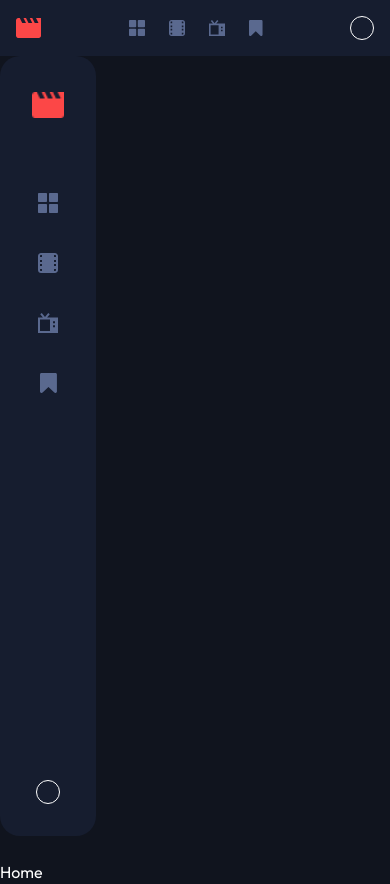
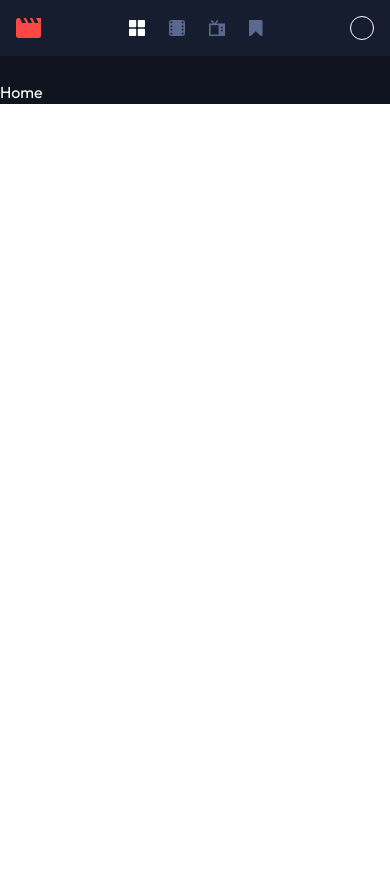
Before and after one commit to aleksi-svaridze/movies, a React (Create React App) app: page / in a window 390 px wide. After the commit the page ends 844 px from the top, so only its background shows below. Built offline with nearby package versions, Linux system fonts and the light colour scheme.

Commit message:
Add routes and navlinks to menu

```diff
--- a/src/assets/Icons.jsx
+++ b/src/assets/Icons.jsx
@@ -1,96 +1,97 @@
-export const BookmarkedIcon = () => {
+export const BookmarkedIcon = ({isActive}) => {
     return(
         <svg width="14" height="16" viewBox="0 0 14 16" fill="none" xmlns="http://www.w3.org/2000/svg">
             <path d="M12.3093 0C12.4715 0 12.6266 0.031725 12.7746 0.0951751C13.0073 0.186825 13.1923 0.331351 13.3298 0.528751C13.4673 0.726151 13.536 0.944701 13.536 1.1844V14.8156C13.536 15.0553 13.4673 15.2738 13.3298 15.4712C13.1923 15.6686 13.0073 15.8132 12.7746 15.9048C12.6407 15.9612 12.4856 15.9894 12.3093 15.9894C11.9709 15.9894 11.6783 15.8766 11.4316 15.651L6.76801 11.1672L2.10443 15.651C1.85063 15.8837 1.55805 16 1.2267 16C1.06455 16 0.909451 15.9683 0.761401 15.9048C0.528751 15.8132 0.343688 15.6686 0.206213 15.4712C0.0687376 15.2738 0 15.0553 0 14.8156V1.1844C0 0.944701 0.0687376 0.726151 0.206213 0.528751C0.343688 0.331351 0.528751 0.186825 0.761401 0.0951751C0.909451 0.031725 1.06455 0 1.2267 0H12.3093Z"
-            fill="#5A698F"/>
+            fill={isActive ? "#fff" : "#5A698F"}
+            />
         </svg>
     )
 }
 
-export const TvSeriesIcon = () => {
+export const TvSeriesIcon = ({isActive}) => {
     return(
         <svg width="16" height="16" viewBox="0 0 16 16" fill="none" xmlns="http://www.w3.org/2000/svg">
             <path
                 fillRule="evenodd"
                 clipRule="evenodd"
                 d="M7.264 3.58487H16V16H0V3.58487H3.936L1.776 0.962173L3.024 0.0232784L5.6 3.12706L8.176 0L9.424 0.962173L7.264 3.58487ZM1.6 14.4481H9.6V5.13676H1.6V14.4481ZM13.6 11.3443H12V9.79243H13.6V11.3443ZM12 8.24054H13.6V6.68865H12V8.24054Z"
-                fill="#5A698F"
+                fill={isActive ? "#fff" : "#5A698F"}
             />
         </svg>
     )
 }
 
-export const MoviesIcon = () => {
+export const MoviesIcon = ({isActive}) => {
     return(
         <svg width="16" height="16" viewBox="0 0 16 16" fill="none" xmlns="http://www.w3.org/2000/svg">
             <path
                 fillRule="evenodd"
                 clipRule="evenodd"
                 d="M13.5644 0H2.43556C1.09044 0 0 1.09044 0 2.43556V13.5644C0 14.9096 1.09044 16 2.43556 16H13.5644C14.2104 16 14.8299 15.7434 15.2866 15.2866C15.7434 14.8299 16 14.2104 16 13.5644V2.43556C16 1.78961 15.7434 1.17011 15.2866 0.713358C14.8299 0.256602 14.2104 0 13.5644 0ZM3.2 7.2H1.6V5.6H3.2V7.2ZM3.2 8.8H1.6V10.4H3.2V8.8ZM14.4 7.2H12.8V5.6H14.4V7.2ZM14.4 8.8H12.8V10.4H14.4V8.8ZM14.4 2.192V3.2H12.8V1.6H13.808C13.965 1.6 14.1156 1.66237 14.2266 1.77339C14.3376 1.88441 14.4 2.03499 14.4 2.192ZM3.2 1.6H2.192C2.03499 1.6 1.88441 1.66237 1.77339 1.77339C1.66237 1.88441 1.6 2.03499 1.6 2.192V3.2H3.2V1.6ZM1.6 13.808V12.8H3.2V14.4H2.192C2.03499 14.4 1.88441 14.3376 1.77339 14.2266C1.66237 14.1156 1.6 13.965 1.6 13.808ZM12.8 14.4H13.808C14.135 14.4 14.4 14.135 14.4 13.808V12.8H12.8V14.4Z"
-                fill="#5A698F"
+                fill={isActive ? "#fff" : "#5A698F"}
             />
         </svg>
     )
 }
 
-export const MainMenuIcon = () => {
+export const MainMenuIcon = ({isActive}) => {
     return(
         <svg width="16" height="16" viewBox="0 0 16 16" fill="none" xmlns="http://www.w3.org/2000/svg">
             <path
                 fillRule="evenodd"
                 clipRule="evenodd"
                 d="M0.8 0H6.4C6.88 0 7.2 0.32 7.2 0.8V6.4C7.2 6.88 6.88 7.2 6.4 7.2H0.8C0.32 7.2 0 6.88 0 6.4V0.8C0 0.32 0.32 0 0.8 0ZM0.8 8.8H6.4C6.88 8.8 7.2 9.12 7.2 9.6V15.2C7.2 15.68 6.88 16 6.4 16H0.8C0.32 16 0 15.68 0 15.2V9.6C0 9.12 0.32 8.8 0.8 8.8ZM15.2 0H9.6C9.12 0 8.8 0.32 8.8 0.8V6.4C8.8 6.88 9.12 7.2 9.6 7.2H15.2C15.68 7.2 16 6.88 16 6.4V0.8C16 0.32 15.68 0 15.2 0ZM9.6 8.8H15.2C15.68 8.8 16 9.12 16 9.6V15.2C16 15.68 15.68 16 15.2 16H9.6C9.12 16 8.8 15.68 8.8 15.2V9.6C8.8 9.12 9.12 8.8 9.6 8.8Z"
-                fill="#5A698F"
+                fill={isActive ? "#fff" : "#5A698F"}
             />
         </svg>
     )
 }
 
 // Desktop Size
-export const MainMenuIconDesktop = () => {
+export const MainMenuIconDesktop = ({isActive}) => {
     return(
         <svg width="20" height="20" viewBox="0 0 20 20" fill="none" xmlns="http://www.w3.org/2000/svg">
             <path
                 fillRule="evenodd"
                 clipRule="evenodd"
                 d="M1 0H8C8.6 0 9 0.4 9 1V8C9 8.6 8.6 9 8 9H1C0.4 9 0 8.6 0 8V1C0 0.4 0.4 0 1 0ZM1 11H8C8.6 11 9 11.4 9 12V19C9 19.6 8.6 20 8 20H1C0.4 20 0 19.6 0 19V12C0 11.4 0.4 11 1 11ZM19 0H12C11.4 0 11 0.4 11 1V8C11 8.6 11.4 9 12 9H19C19.6 9 20 8.6 20 8V1C20 0.4 19.6 0 19 0ZM12 11H19C19.6 11 20 11.4 20 12V19C20 19.6 19.6 20 19 20H12C11.4 20 11 19.6 11 19V12C11 11.4 11.4 11 12 11Z"
-                fill="#5A698F"
+                fill={isActive ? "#fff" : "#5A698F"}
             />
         </svg>
     )
 }
 
-export const BookmarkedIconDesktop = () => {
+export const BookmarkedIconDesktop = ({isActive}) => {
     return(
         <svg width="17" height="20" viewBox="0 0 17 20" fill="none" xmlns="http://www.w3.org/2000/svg">
             <path
-                d="M15.3866 0C15.5893 0 15.7832 0.0396563 15.9683 0.118969C16.2591 0.233532 16.4904 0.414188 16.6623 0.660939C16.8341 0.907689 16.92 1.18088 16.92 1.4805V18.5195C16.92 18.8191 16.8341 19.0923 16.6623 19.3391C16.4904 19.5858 16.2591 19.7665 15.9683 19.881C15.8008 19.9515 15.607 19.9868 15.3866 19.9868C14.9636 19.9868 14.5979 19.8458 14.2895 19.5638L8.46001 13.959L2.63054 19.5638C2.31328 19.8546 1.94757 20 1.53338 20C1.33069 20 1.13681 19.9603 0.951751 19.881C0.660939 19.7665 0.42961 19.5858 0.257766 19.3391C0.085922 19.0923 0 18.8191 0 18.5195V1.4805C0 1.18088 0.085922 0.907689 0.257766 0.660939C0.42961 0.414188 0.660939 0.233532 0.951751 0.118969C1.13681 0.0396563 1.33069 0 1.53338 0H15.3866Z" fill="#5A698F"
+                d="M15.3866 0C15.5893 0 15.7832 0.0396563 15.9683 0.118969C16.2591 0.233532 16.4904 0.414188 16.6623 0.660939C16.8341 0.907689 16.92 1.18088 16.92 1.4805V18.5195C16.92 18.8191 16.8341 19.0923 16.6623 19.3391C16.4904 19.5858 16.2591 19.7665 15.9683 19.881C15.8008 19.9515 15.607 19.9868 15.3866 19.9868C14.9636 19.9868 14.5979 19.8458 14.2895 19.5638L8.46001 13.959L2.63054 19.5638C2.31328 19.8546 1.94757 20 1.53338 20C1.33069 20 1.13681 19.9603 0.951751 19.881C0.660939 19.7665 0.42961 19.5858 0.257766 19.3391C0.085922 19.0923 0 18.8191 0 18.5195V1.4805C0 1.18088 0.085922 0.907689 0.257766 0.660939C0.42961 0.414188 0.660939 0.233532 0.951751 0.118969C1.13681 0.0396563 1.33069 0 1.53338 0H15.3866Z" fill={isActive ? "#fff" : "#5A698F"}
             />
         </svg>
     )
 }
 
-export const TvSeriesIconDesktop = () => {
+export const TvSeriesIconDesktop = ({isActive}) => {
     return(
         <svg width="20" height="20" viewBox="0 0 20 20" fill="none" xmlns="http://www.w3.org/2000/svg">
             <path
                 fillRule="evenodd"
                 clipRule="evenodd"
                 d="M9.08 4.48109H20V20H0V4.48109H4.92L2.22 1.20272L3.78 0.029098L7 3.90883L10.22 0L11.78 1.20272L9.08 4.48109ZM2 6.42095V18.0601H12V6.42095H2ZM17 14.1804H15V12.2405H17V14.1804ZM15 10.3007H17V8.36082H15V10.3007Z"
-                fill="#5A698F"
+                fill={isActive ? "#fff" : "#5A698F"}
             />
         </svg>
     )
 }
 
-export const MoviesIconDesktop = () => {
+export const MoviesIconDesktop = ({isActive}) => {
     return(
         <svg width="20" height="20" viewBox="0 0 20 20" fill="none" xmlns="http://www.w3.org/2000/svg">
             <path
                 fillRule="evenodd"
                 clipRule="evenodd"
                 d="M16.9556 0H3.04444C1.36304 0 0 1.36304 0 3.04444V16.9556C0 18.637 1.36304 20 3.04444 20H16.9556C17.763 20 18.5374 19.6792 19.1083 19.1083C19.6792 18.5374 20 17.763 20 16.9556V3.04444C20 2.23701 19.6792 1.46264 19.1083 0.891697C18.5374 0.320753 17.763 0 16.9556 0ZM4 9H2V7H4V9ZM4 11H2V13H4V11ZM18 9H16V7H18V9ZM18 11H16V13H18V11ZM18 2.74V4H16V2H17.26C17.4563 2 17.6445 2.07796 17.7833 2.21674C17.922 2.35552 18 2.54374 18 2.74ZM4 2H2.74C2.54374 2 2.35552 2.07796 2.21674 2.21674C2.07796 2.35552 2 2.54374 2 2.74V4H4V2ZM2 17.26V16H4V18H2.74C2.54374 18 2.35552 17.922 2.21674 17.7833C2.07796 17.6445 2 17.4563 2 17.26ZM17.26 18C17.6687 18 18 17.6687 18 17.26V16H16V18H17.26Z"
-                fill="#5A698F"
+                fill={isActive ? "#fff" : "#5A698F"}
             />
         </svg>
     )
--- a/src/components/Headers.jsx
+++ b/src/components/Headers.jsx
@@ -1,3 +1,4 @@
+import { NavLink } from 'react-router'
 import { BookmarkedIcon, BookmarkedIconDesktop, MainMenuIcon, MainMenuIconDesktop, MoviesIcon, MoviesIconDesktop, TvSeriesIcon, TvSeriesIconDesktop } from '../assets/Icons'
 import logo from '../assets/images/logo.png'
 
@@ -6,18 +7,37 @@ export const MobileHeader = () => {
         <div className="h-14 bg-semidark-blue flex items-center justify-between px-4 md:rounded-[10px] lg:hidden">
             <img src={logo} className="w-[25px] h-5" alt="website logo" />
             <div className='flex items-center gap-x-6'>
-                <div  className="cursor-pointer size-4">
-                    <MainMenuIcon />
-                </div>
-                <div  className="cursor-pointer size-4">
-                    <MoviesIcon />
-                </div>
-                <div  className="cursor-pointer size-4">
-                    <TvSeriesIcon />
-                </div>
-                <div  className="cursor-pointer w-[14px] h-4">
-                    <BookmarkedIcon />
-                </div>
+                <NavLink to={'/'} className="cursor-pointer size-4">
+                    {
+                        ({isActive}) => (
+                            <MainMenuIcon isActive={isActive} />
+                        )
+                    }
+                </NavLink>
+
+                <NavLink to={'/movies'} className="cursor-pointer size-4">
+                    {
+                        ({isActive}) => (
+                            <MoviesIcon isActive={isActive} />
+                        )
+                    }
+                </NavLink>
+
+                <NavLink to={'/tvseries'} className="cursor-pointer size-4">
+                    {
+                        ({isActive}) => (
+                            <TvSeriesIcon isActive={isActive} />
+                        )
+                    }
+                </NavLink>
+
+                <NavLink to={'/bookmarked'} className="cursor-pointer w-[14px] h-4">
+                    {
+                        ({isActive}) => (
+                            <BookmarkedIcon isActive={isActive} />
+                        )
+                    }
+                </NavLink>
             </div>
             <div className="size-6 rounded-full border-white border-[1px]"></div>
         </div>
@@ -26,22 +46,39 @@ export const MobileHeader = () => {
 
 export const DesktopHeader = () => {
     return(
-        <div className='rounded-[20px] bg-semidark-blue w-24 flex flex-col items-center justify-between pt-9 pb-8' style={{minHeight: 'calc(100vh - 64px)'}}>
+        <div
+            className='hidden rounded-[20px] bg-semidark-blue w-24 lg:flex flex-col items-center justify-between pt-9 pb-8' style={{minHeight: 'calc(100vh - 64px)'}}>
             <div className='flex flex-col items-center gap-y-[75px]'>
                 <img src={logo} className="w-8 h-[25.6px]" alt="website logo" />
                 <div className='flex flex-col gap-y-10 items-center'>
-                    <div  className="cursor-pointer size-5">
-                       <MainMenuIconDesktop />
-                    </div>
-                    <div  className="cursor-pointer size-5">
-                        <MoviesIconDesktop />
-                    </div>
-                    <div  className="cursor-pointer size-5">
-                        <TvSeriesIconDesktop />
-                    </div>
-                    <div  className="cursor-pointer w-[17px] h-5">
-                        <BookmarkedIconDesktop />
-                    </div>
+                    <NavLink to={'/'} className="cursor-pointer size-5">
+                    {
+                        ({isActive}) => (
+                            <MainMenuIconDesktop isActive={isActive} />
+                        )
+                    }
+                    </NavLink>
+                    <NavLink to={'/movies'} className="cursor-pointer size-5">
+                    {
+                        ({isActive}) => (
+                            <MoviesIconDesktop isActive={isActive} />
+                        )
+                    }
+                    </NavLink>
+                    <NavLink to={'/tvseries'} className="cursor-pointer size-5">
+                    {
+                        ({isActive}) => (
+                            <TvSeriesIconDesktop isActive={isActive} />
+                        )
+                    }
+                    </NavLink>
+                    <NavLink to={'/bookmarked'} className="cursor-pointer w-[17px] h-5">
+                    {
+                        ({isActive}) => (
+                            <BookmarkedIconDesktop isActive={isActive} />
+                        )
+                    }
+                    </NavLink>
                 </div>
             </div>
             <div className="size-6 rounded-full border-white border-[1px]"></div>
```
